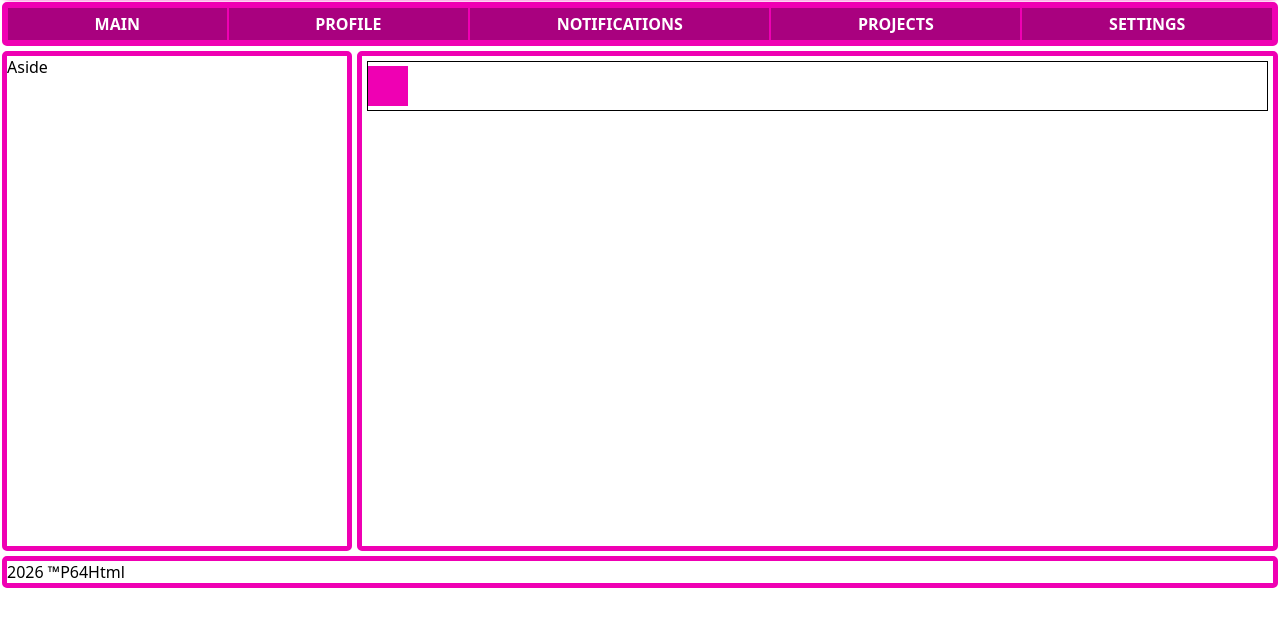
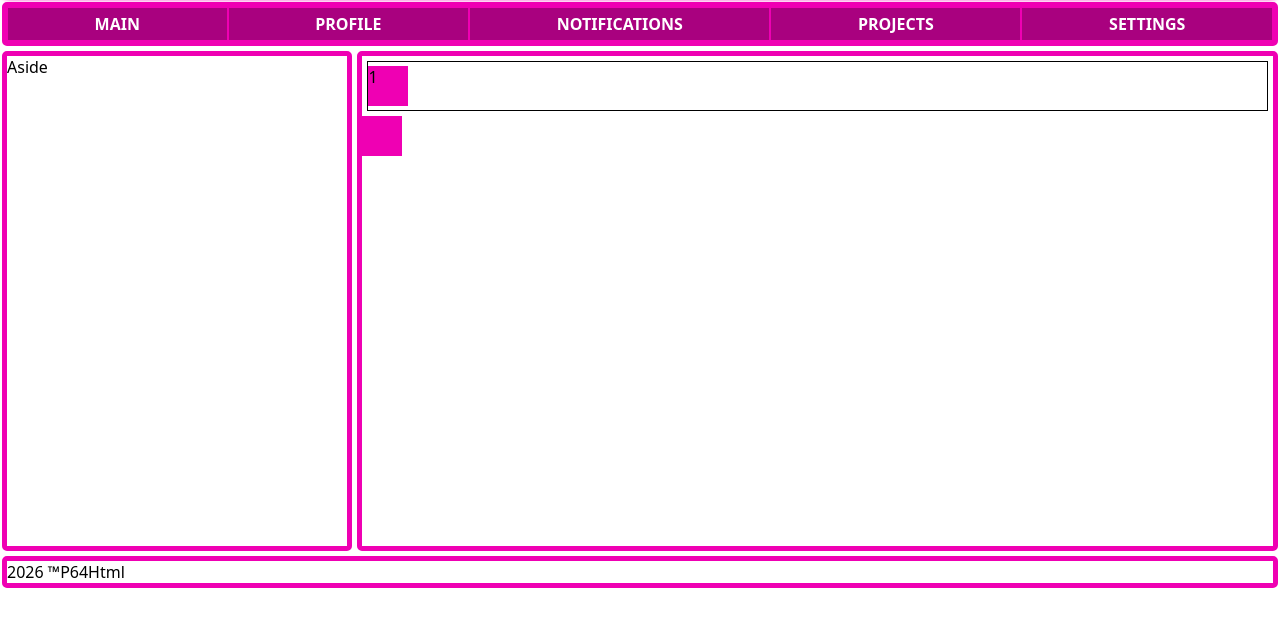
Before and after one commit to dsgnrr/p64_html_lessons, a plain HTML site: page lesson10_html_semantic/index.html in a window 1280 px wide. Shown: the part 73-700 px from the top of the page. Drawn offline with Linux system fonts and the light colour scheme.

Commit message:
animation

```diff
--- a/lesson10_html_semantic/index.html
+++ b/lesson10_html_semantic/index.html
@@ -23,8 +23,9 @@
         <aside>Aside</aside>
         <main>
             <div class="animation-row-1">
-                <div class="square-1"></div>
+                <div class="square-1">1</div>
             </div>
+            <div class="square-1"></div>
         </main>
     </div>
     <footer>2026 ™P64Html</footer>
--- a/lesson10_html_semantic/style.css
+++ b/lesson10_html_semantic/style.css
@@ -100,6 +100,7 @@ nav a:hover{
     border: 5px solid #ef00b3;
     flex-grow: 3;
     border-radius: 5px;
+    position: relative;
 }
 
 .animation-row-1{
@@ -118,15 +119,22 @@ nav a:hover{
     width: 40px;
     background-color: #ef00b3;
     left: 0%;
-    transition-property: left;
-    transition-duration: 300ms;
+    /* transition-property: left;
+    transition-duration: 300ms;*/
+    transform: rotate(0deg);
+
+    transition: left 300ms, transform 300ms;
 }
 
+.square-1:hover{
+    transform: scale(2);
+}
 .animation-row-1:hover .square-1{
-
     left: 80%;
-    transition-property: left;
-    transition-duration: 300ms;
+    /* transition-property: left;
+    transition-duration: 300ms; */
+    transition: left 300ms, transform 300ms;
+    transform: rotate(180deg);
 }
 
 
```
